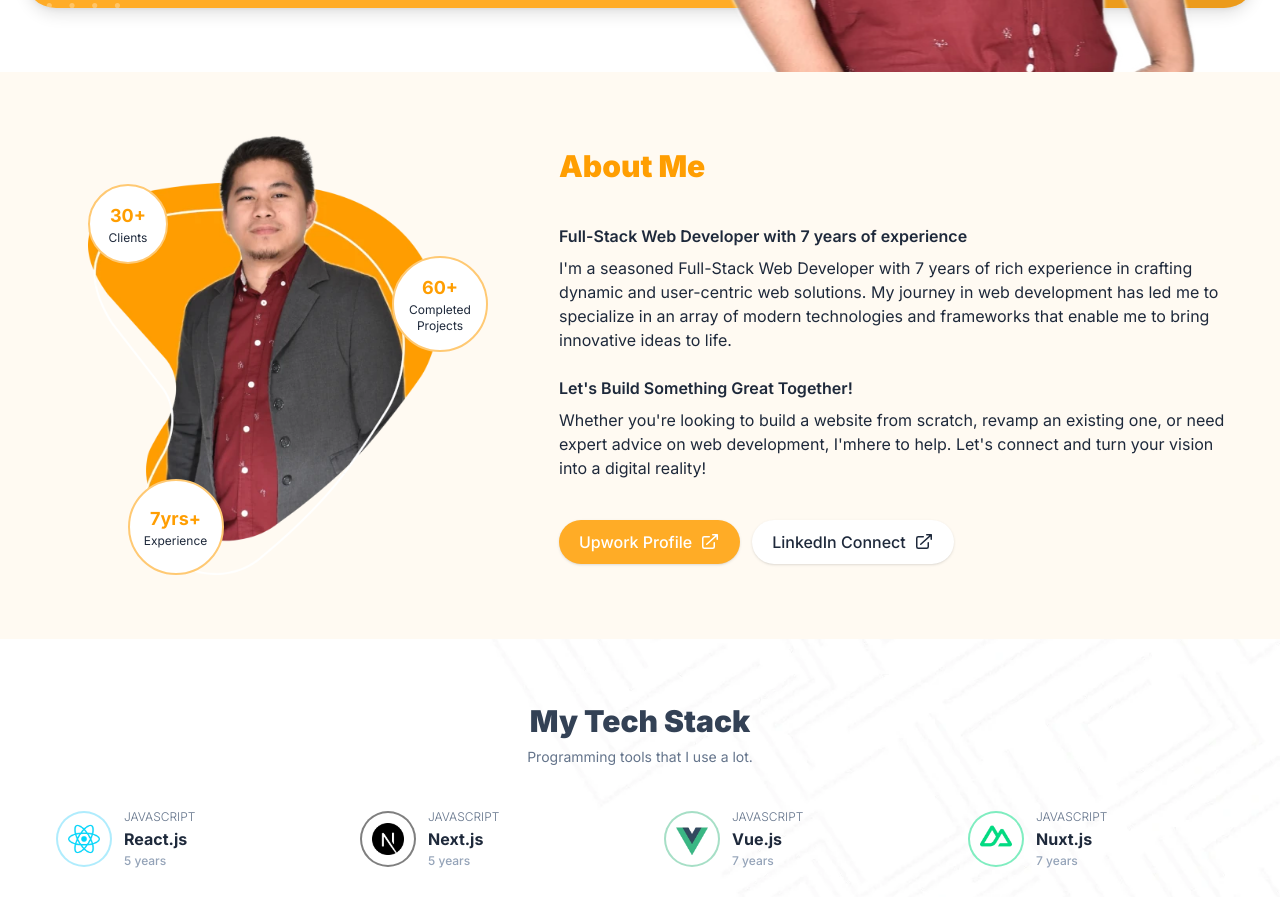
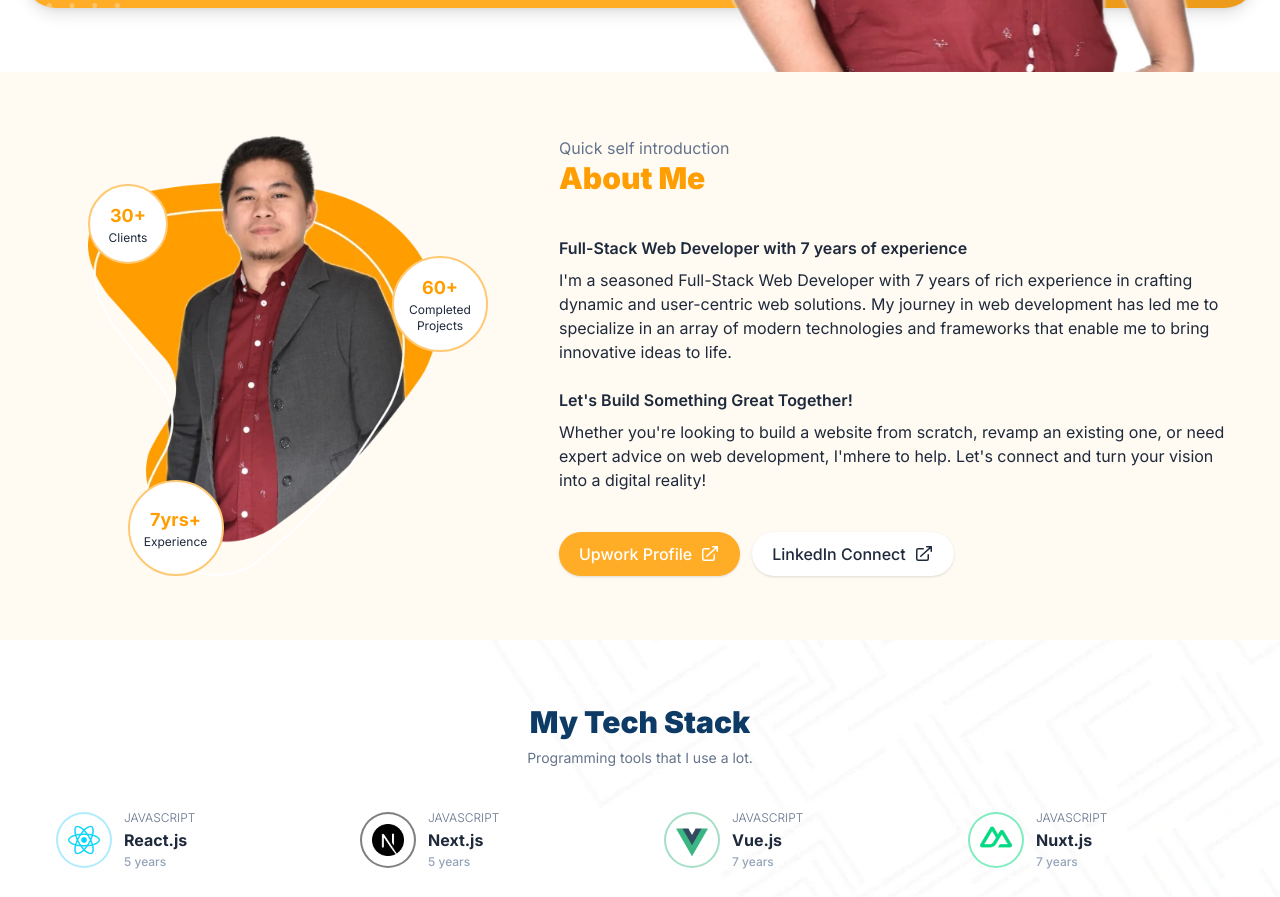
Before and after one commit to erwinmesi/v2.mesi.dev, a Next.js app: page / in a window 1280 px wide. Shown: the part 720-1617 px from the top of the page. Built offline with nearby package versions, Linux system fonts and the light colour scheme.

Commit message:
style: add pinion-blue color

```diff
--- a/app/components/HomeAbout.tsx
+++ b/app/components/HomeAbout.tsx
@@ -9,7 +9,8 @@ type HomeAboutProps = {
 
 const HomeAbout = ({ className }: HomeAboutProps) => {
   return (
-    <section id="home__about"
+    <section
+      id="home__about"
       className={(cn(className), 'bg-primary-50 relative z-[2] py-12 xl:py-16')}
     >
       <div className="site__container">
@@ -36,9 +37,10 @@ const HomeAbout = ({ className }: HomeAboutProps) => {
           </div>
           <div className="flex flex-col justify-center flex-1">
             <div className="max-w-2xl mx-auto">
-              <h2 className="section__header mb-10">
-                About Me
-              </h2>
+              <div className="mb-10">
+                <p className="text-slate-500">Quick self introduction</p>
+                <h2 className="section__header !text-primary">About Me</h2>
+              </div>
               <div className="space-y-2 mb-6">
                 <h3 className="font-semibold">
                   Full-Stack Web Developer with 7 years of experience
--- a/app/components/HomeSkills.tsx
+++ b/app/components/HomeSkills.tsx
@@ -11,7 +11,7 @@ function HomeSkills() {
     >
       <div className="site__container py-16">
         <div className="text-center mb-10 space-y-2">
-          <h2 className="section__header !text-slate-700">My Tech Stack</h2>
+          <h2 className="section__header">My Tech Stack</h2>
           <p className="text-slate-500 text-sm">
             Programming tools that I use a lot.
           </p>
--- a/app/styles/globals.scss
+++ b/app/styles/globals.scss
@@ -43,5 +43,5 @@ body {
 }
 
 .section__header {
-  @apply text-3xl text-primary font-black;
+  @apply text-3xl text-pinion-blue font-black;
 }
--- a/tailwind.config.ts
+++ b/tailwind.config.ts
@@ -14,6 +14,8 @@ const config: Config = {
       },
 
       colors: {
+        'pinion-blue': '#0d3b66',
+
         primary: {
           50: 'var(--color-primary-50)',
           100: 'var(--color-primary-100)',
```
